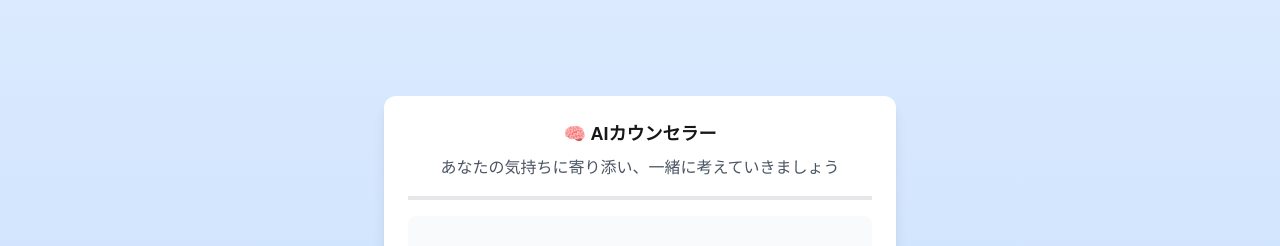
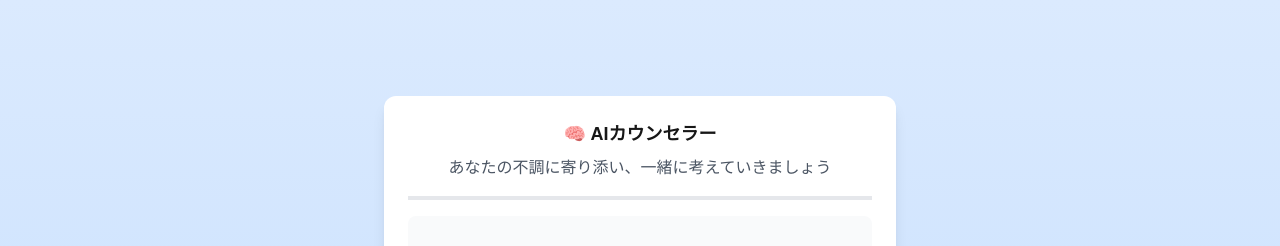
Before and after one commit to miya264/talkdemo, a Next.js app: page / in a window 1280 px wide. Shown: the top 246 px of the page. Built offline with nearby package versions, Linux system fonts and the light colour scheme; no server answers.

Commit message:
Add files via upload

```diff
--- a/src/app/page.jsx
+++ b/src/app/page.jsx
@@ -65,7 +65,7 @@
             <div className="w-full max-w-lg bg-white shadow-lg rounded-xl p-6 flex flex-col justify-between" style={{ minHeight: '600px' }}>
                 <div>
                     <h1 className="text-center text-lg font-bold mb-2">🧠 AIカウンセラー</h1>
-                    <p className="text-center text-gray-600">あなたの気持ちに寄り添い、一緒に考えていきましょう</p>
+                    <p className="text-center text-gray-600">あなたの不調に寄り添い、一緒に考えていきましょう</p>
                     <div className="w-full h-1 bg-gray-200 my-4" />
                     <div className="h-96 overflow-y-auto bg-gray-50 p-4 rounded-lg flex flex-col justify-center items-center">
                         <div className="text-center text-gray-400">
```
